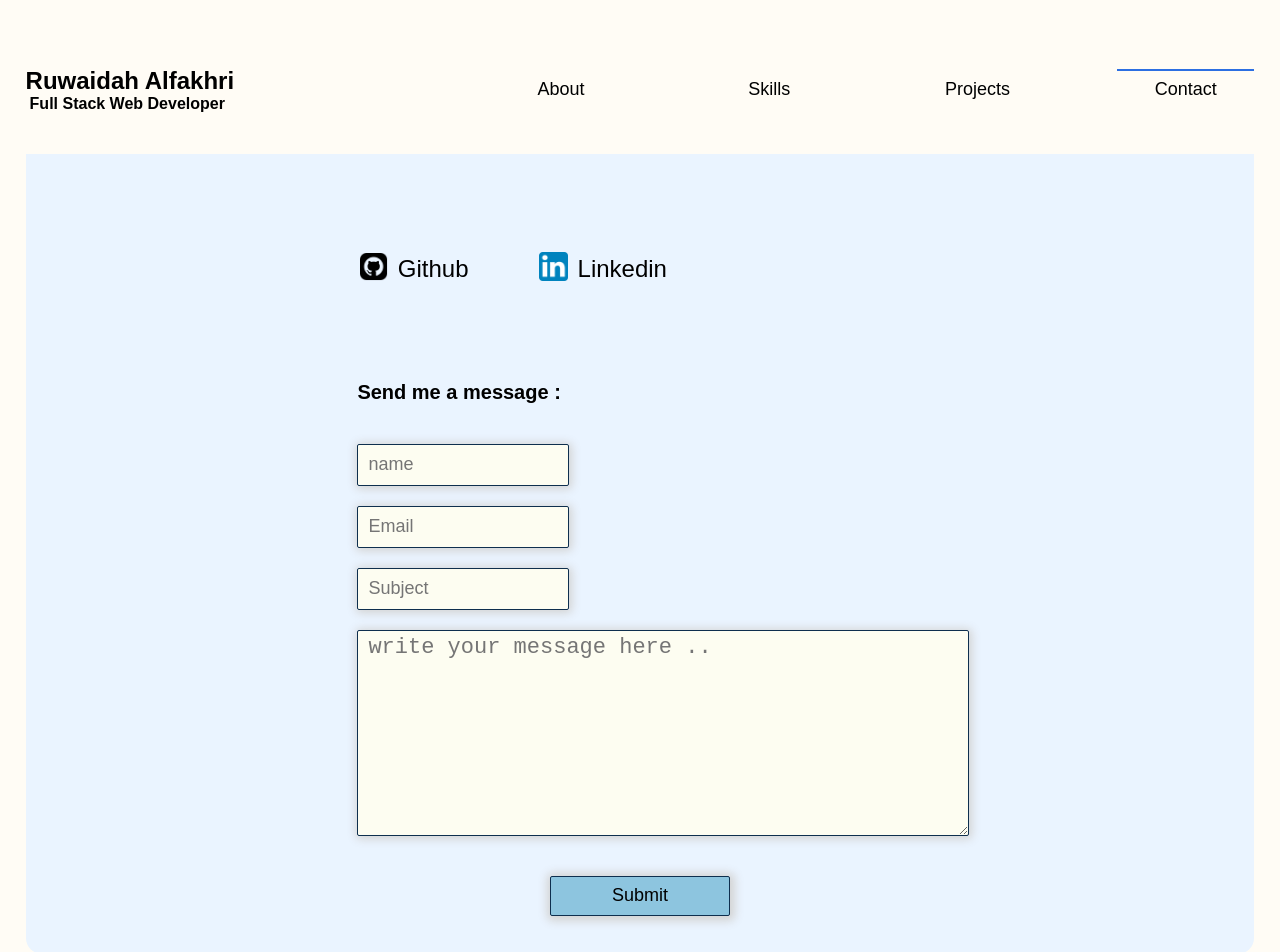
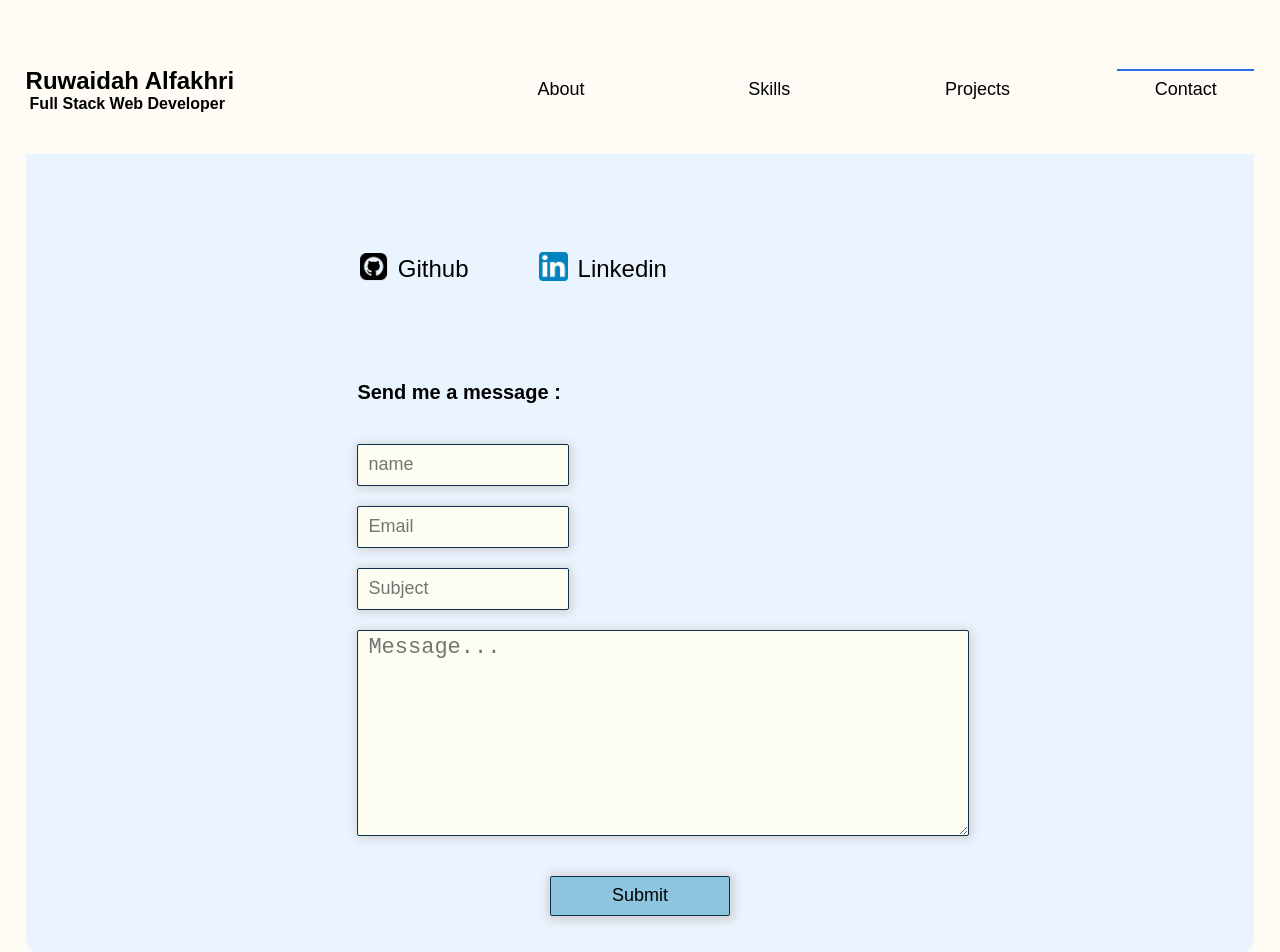
Before and after one commit to Ruwaidah/my-portfolio, a React (Create React App) app: page /contact-me in a window 1280 px wide. Shown: the top 952 px of the page. Built offline with nearby package versions, Linux system fonts and the light colour scheme; no server answers; a web font is replaced by a local one.

Commit message:
Fix spelling

```diff
--- a/src/Components/contactMe/ContactMe.js
+++ b/src/Components/contactMe/ContactMe.js
@@ -131,7 +131,7 @@ export default function ContactMe() {
                 name="msg"
                 rows="6"
                 cols="20"
-                placeholder="write your message here .."
+                placeholder="Message..."
                 ref={register({
                   required: "Required",
                 })}
```
